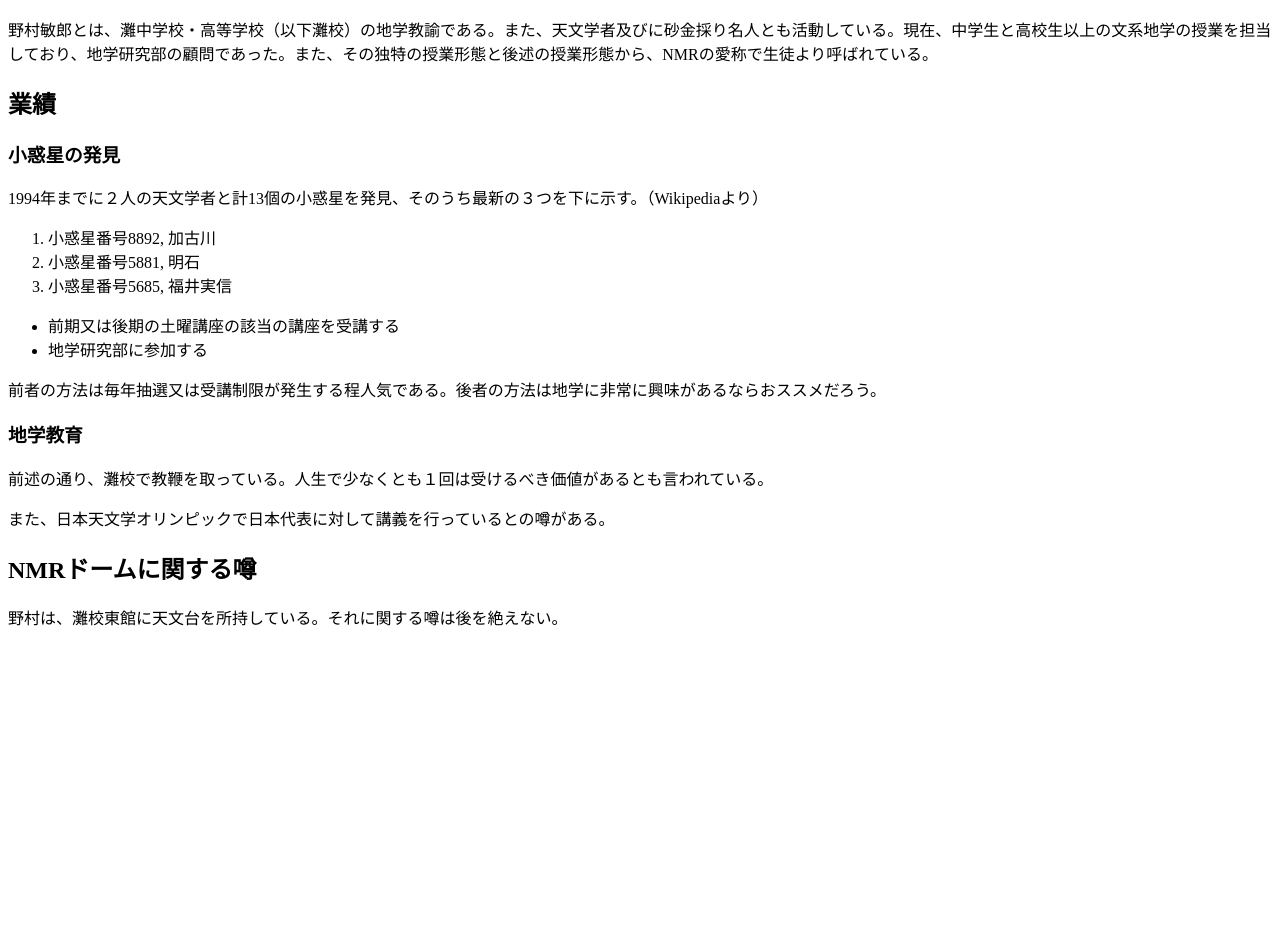
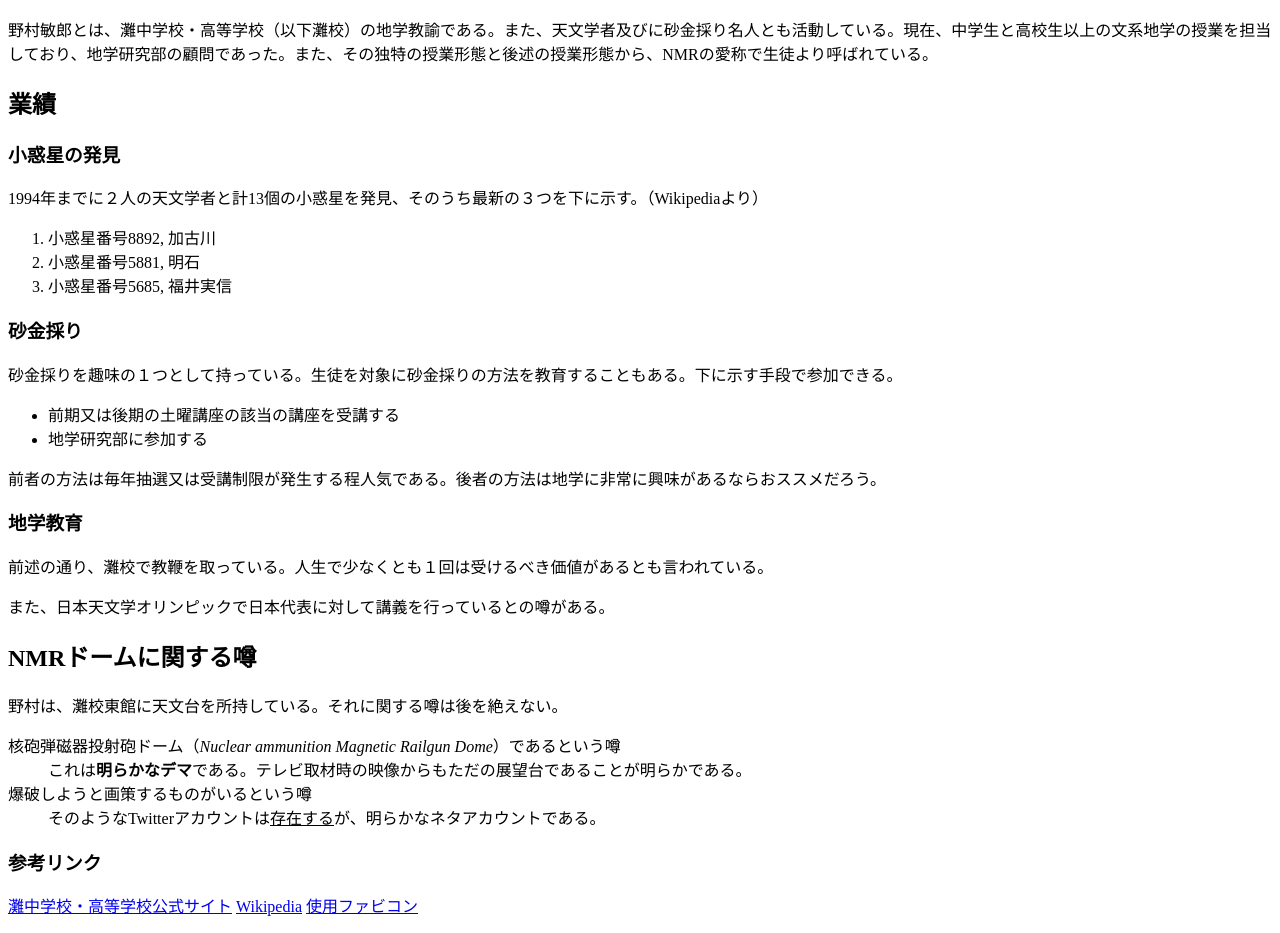
Before and after one commit to cica115/kougi, a plain HTML site: page 02/index.html in a window 1280 px wide. Shown: the part 127-1060 px from the top of the page. Before the commit the page ends 800 px from the top, so only its background shows below. Drawn offline with Linux system fonts and the light colour scheme.

Commit message:
いろいろ

```diff
--- a/02/index.html
+++ b/02/index.html
@@ -1,8 +1,9 @@
 <!DOCTYPE html>
-<html lang="en-US">
+<html lang="ja">
   <head>
     <meta charset="utf-8">
     <title>The task 02</title>
+    <link rel="icon" href="images/digitalcommittee.ico" type="image/x-icon">
   </head>
   <body>
     <h1>野村敏郎について</h1>
@@ -16,6 +17,8 @@
         <li>小惑星番号5881, 明石</li>
         <li>小惑星番号5685, 福井実信</li>
     </ol>
+    <h3>砂金採り</h3>
+    <p>砂金採りを趣味の１つとして持っている。生徒を対象に砂金採りの方法を教育することもある。下に示す手段で参加できる。</p>
     <ul>
       <li>前期又は後期の土曜講座の該当の講座を受講する</li>
       <li>地学研究部に参加する</li>
@@ -26,5 +29,13 @@
     <p>また、日本天文学オリンピックで日本代表に対して講義を行っているとの噂がある。</p>
     <h2>NMRドームに関する噂</h2>
     <p>野村は、灘校東館に天文台を所持している。それに関する噂は後を絶えない。</p>
+    <dl>
+        <dt>核砲弾磁器投射砲ドーム（<i>Nuclear ammunition Magnetic Railgun Dome</i>）であるという噂</dt>
+        <dd>これは<b>明らかなデマ</b>である。テレビ取材時の映像からもただの展望台であることが明らかである。</dd>
+        <dt>爆破しようと画策するものがいるという噂</dt>
+        <dd>そのようなTwitterアカウントは<u>存在する</u>が、明らかなネタアカウントである。</dd>
+    </dl>
+    <h3>参考リンク</h3>
+    <p><a href="http://www.nada.ac.jp/">灘中学校・高等学校公式サイト</a>&nbsp;<a href="https://ja.wikipedia.org/wiki/%E9%87%8E%E6%9D%91%E6%95%8F%E9%83%8E">Wikipedia</a>&nbsp;<a href="images/digitalcommittee.ico">使用ファビコン</a></p>
   </body>
 </html>
```
